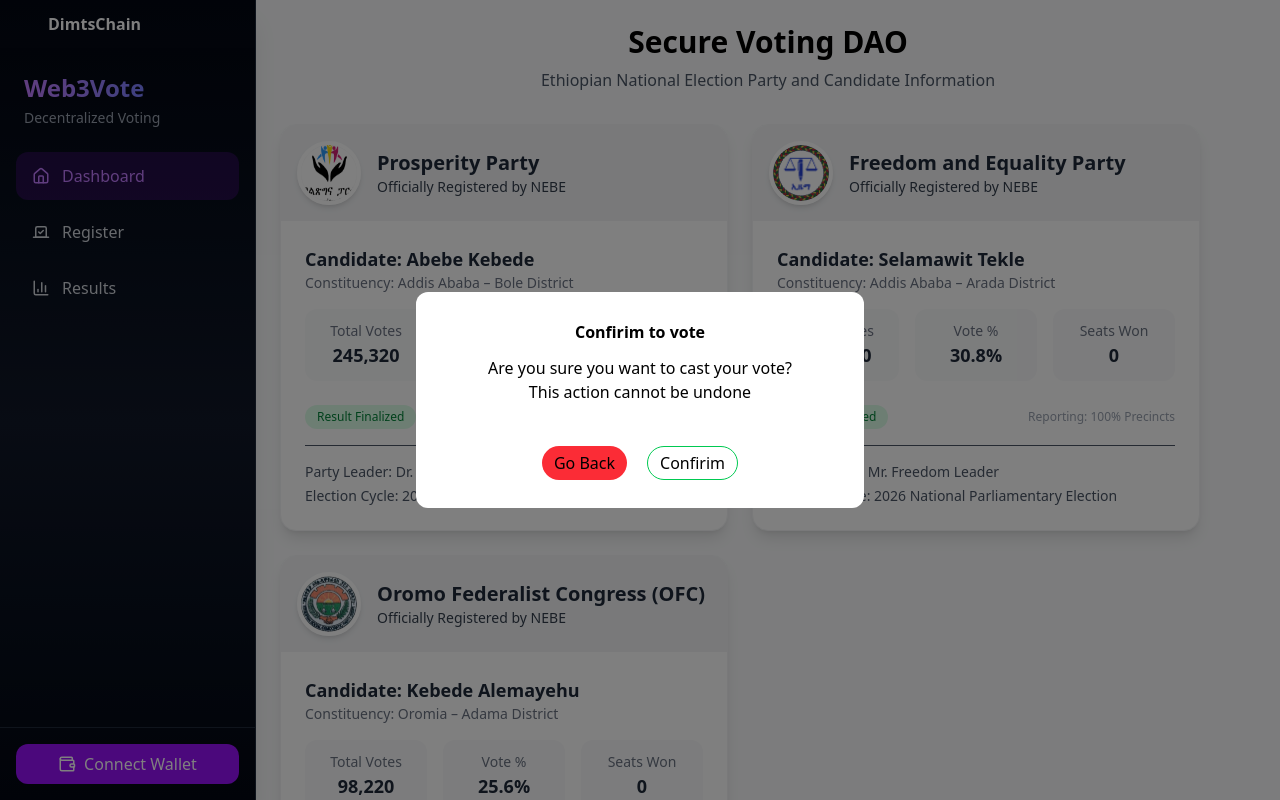
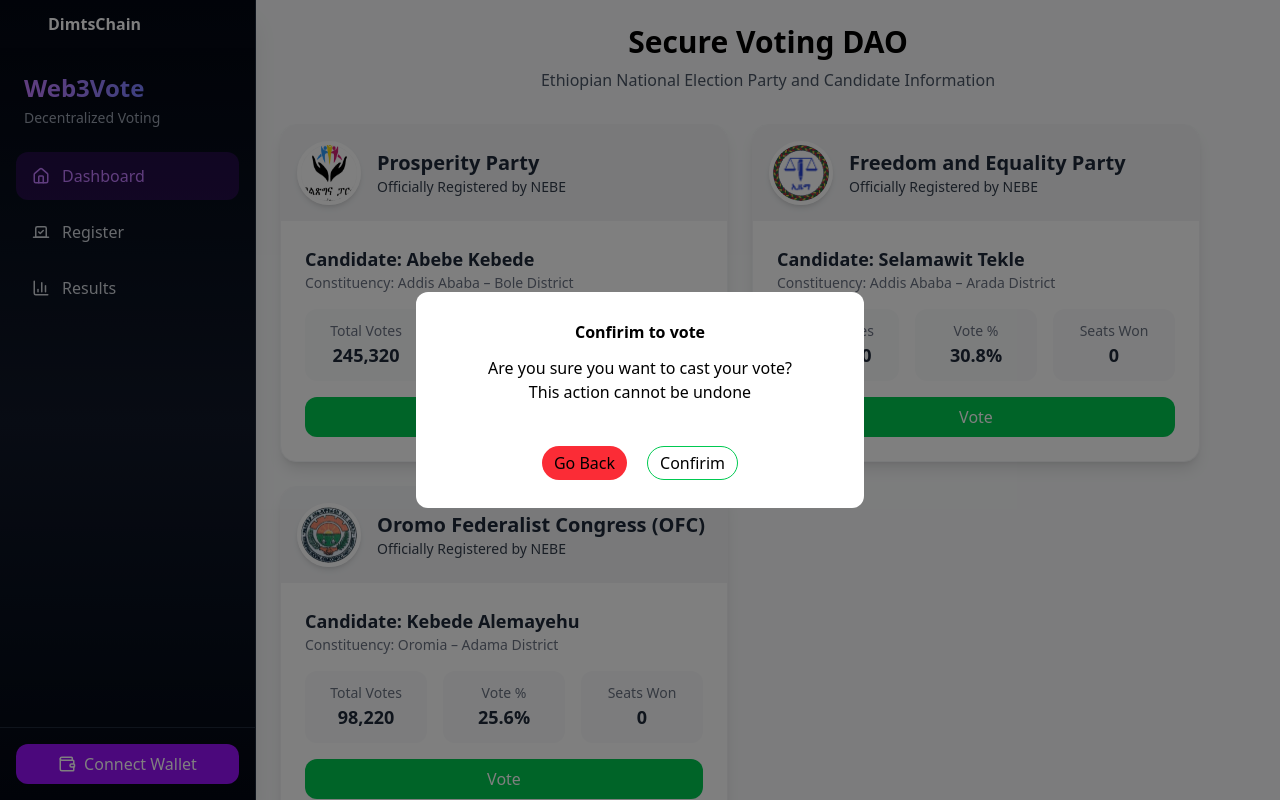
Before and after one commit to bekicoder/Dimts-Chain, a React (Vite) app: page / in a window 1280 px wide. Shown: the top 800 px of the page. Built offline with nearby package versions, Linux system fonts and the light colour scheme.

Commit message:
created vote button

```diff
--- a/src/pages/Graph.tsx
+++ b/src/pages/Graph.tsx
@@ -28,7 +28,7 @@
                 <div className="w-full gap-5 h-full border-l border-b px-4 flex items-end">
             {data.map(party=>{
             return (
-            <div className={`h-[${party.rate}%] w-[10%] bg-blue-500 relative flex items-center justify-center`}>
+            <div className={`h-[${party.rate}%] w-[10%] text-white bg-blue-500 relative flex items-center justify-center`}>
             <img  className="rounded-full w-full scale-75 aspect-squere absolute block bottom-[100%] bg-red-400" src={`${party.img}`}/>
             <span className="">{party.rate}%</span>
             <p className="absolute top-full">{party.shortName}</p>
--- a/src/pages/Home.tsx
+++ b/src/pages/Home.tsx
@@ -114,22 +114,8 @@
                   <p className="text-lg font-bold text-gray-800">{party.seatsWon}</p>
                 </div>
               </div>
-
-              <div className="flex justify-between items-center pt-2">
-                <span className="px-3 py-1 text-xs font-medium bg-green-100 text-green-700 rounded-full">
-                  {party.status}
-                </span>
-
-                <span className="text-xs text-gray-400">
-                  Reporting: {party.reporting}
-                </span>
-              </div>
-
-              <div className="border-t pt-4 text-sm text-gray-600 space-y-1">
-                <p>Party Leader: {party.leader}</p>
-                <p>Election Cycle: {party.electionCycle}</p>
-              </div>
-            </div>
+              <button className="w-full bg-green-500 p-2 rounded-xl text-white font-medium cursor-pointer">Vote</button>
+             </div>
           </div>
         ))}
       </div>
```
